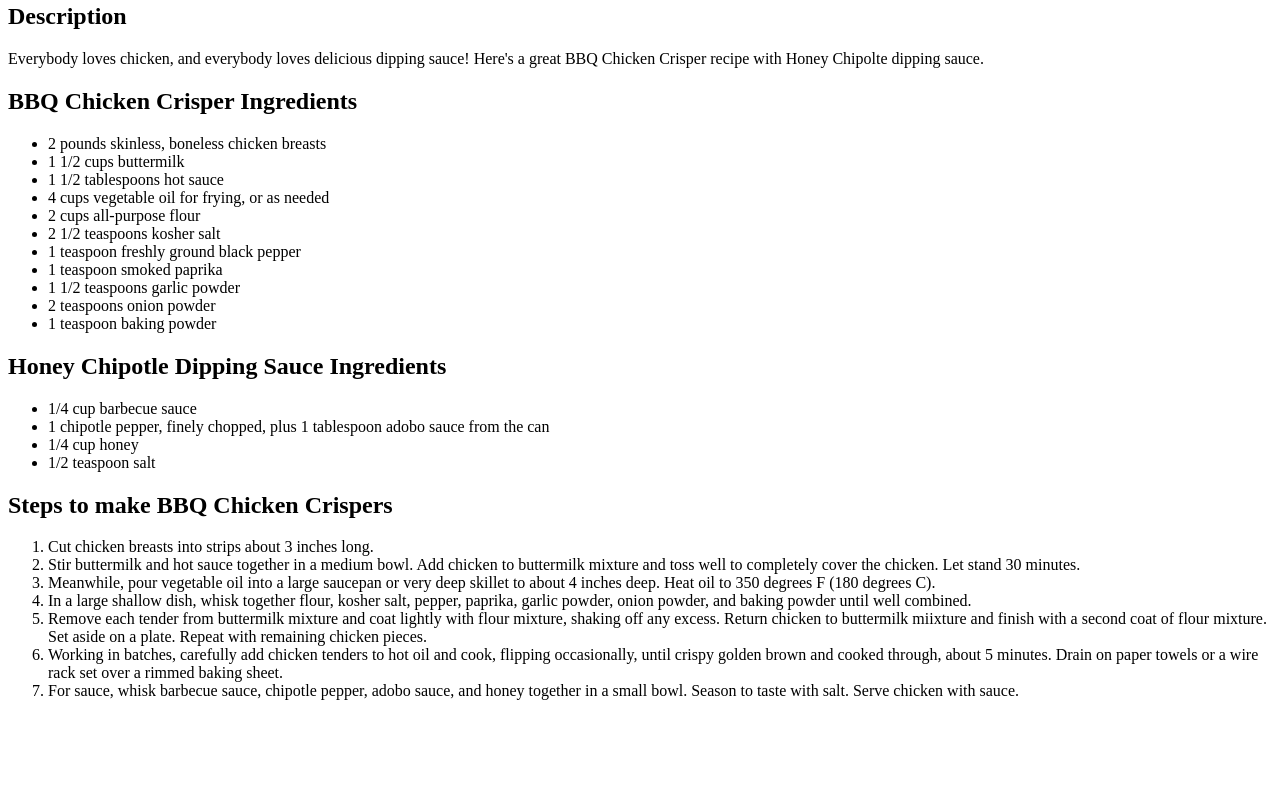
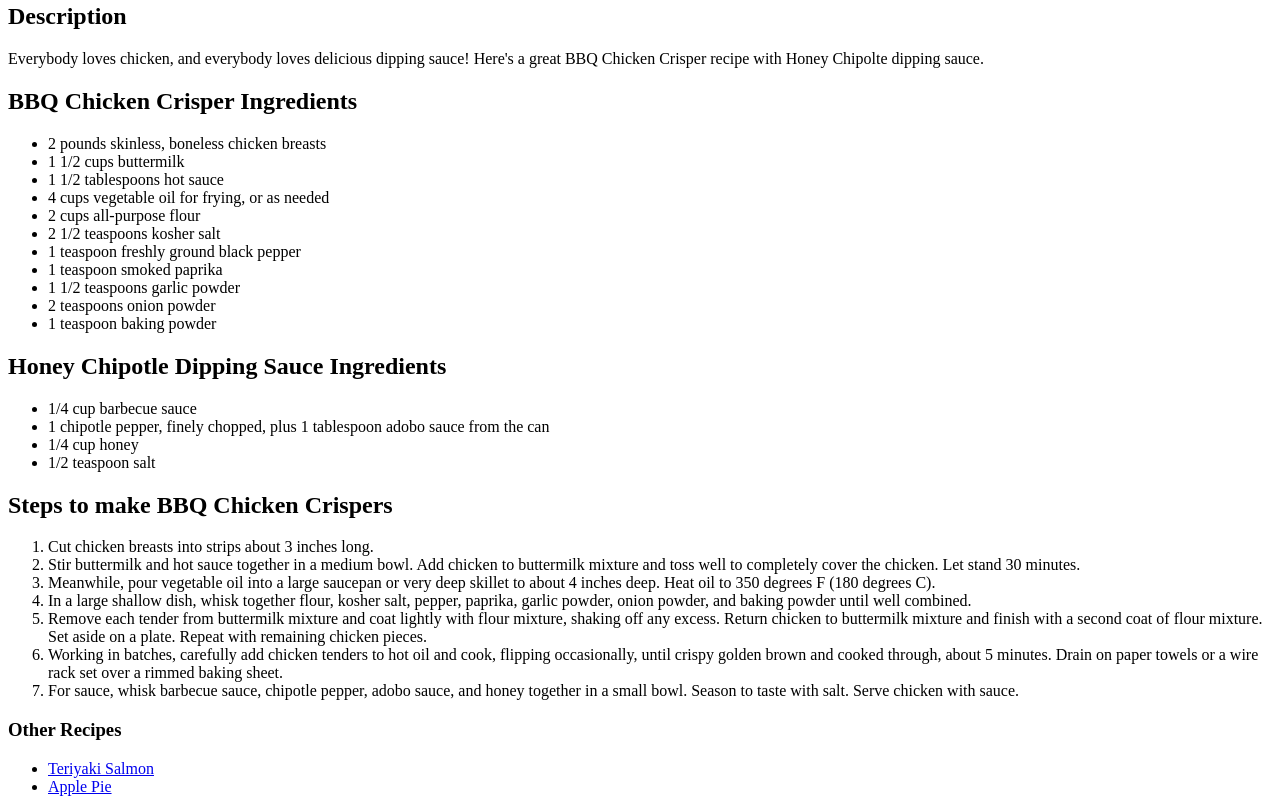
Before and after one commit to OkayMarcel18/odin-recipes, a plain HTML site: page recipes/bbq-chicken-crispers.html in a window 1280 px wide. Shown: the part 468-1280 px from the top of the page. Before the commit the page ends 1184 px from the top, so only its background shows below. Drawn offline with Linux system fonts and the light colour scheme.

Commit message:
Fix type in line 50 "miixture" to "mixture."

```diff
--- a/recipes/bbq-chicken-crispers.html
+++ b/recipes/bbq-chicken-crispers.html
@@ -47,7 +47,7 @@
         <li>In a large shallow dish, whisk together flour, kosher salt, pepper,
         paprika, garlic powder, onion powder, and baking powder until well combined.</li>
         <li>Remove each tender from buttermilk mixture and coat lightly with flour
-        mixture, shaking off any excess. Return chicken to buttermilk miixture and
+        mixture, shaking off any excess. Return chicken to buttermilk mixture and
         finish with a second coat of flour mixture. Set aside on a plate. Repeat with
         remaining chicken pieces.</li>
         <li>Working in batches, carefully add chicken tenders to hot oil and cook,
@@ -56,5 +56,10 @@
         <li>For sauce, whisk barbecue sauce, chipotle pepper, adobo sauce, and honey
         together in a small bowl. Season to taste with salt. Serve chicken with sauce.</li>
     </ol>
+    <h3>Other Recipes</h3>
+    <ul>
+        <li><a href="../recipes/teriyaki-salmon.html">Teriyaki Salmon</a></li>
+        <li><a href="../recipes/apple-pie.html">Apple Pie</a></li>
+    </ul>
 </body>
 </html>
```
